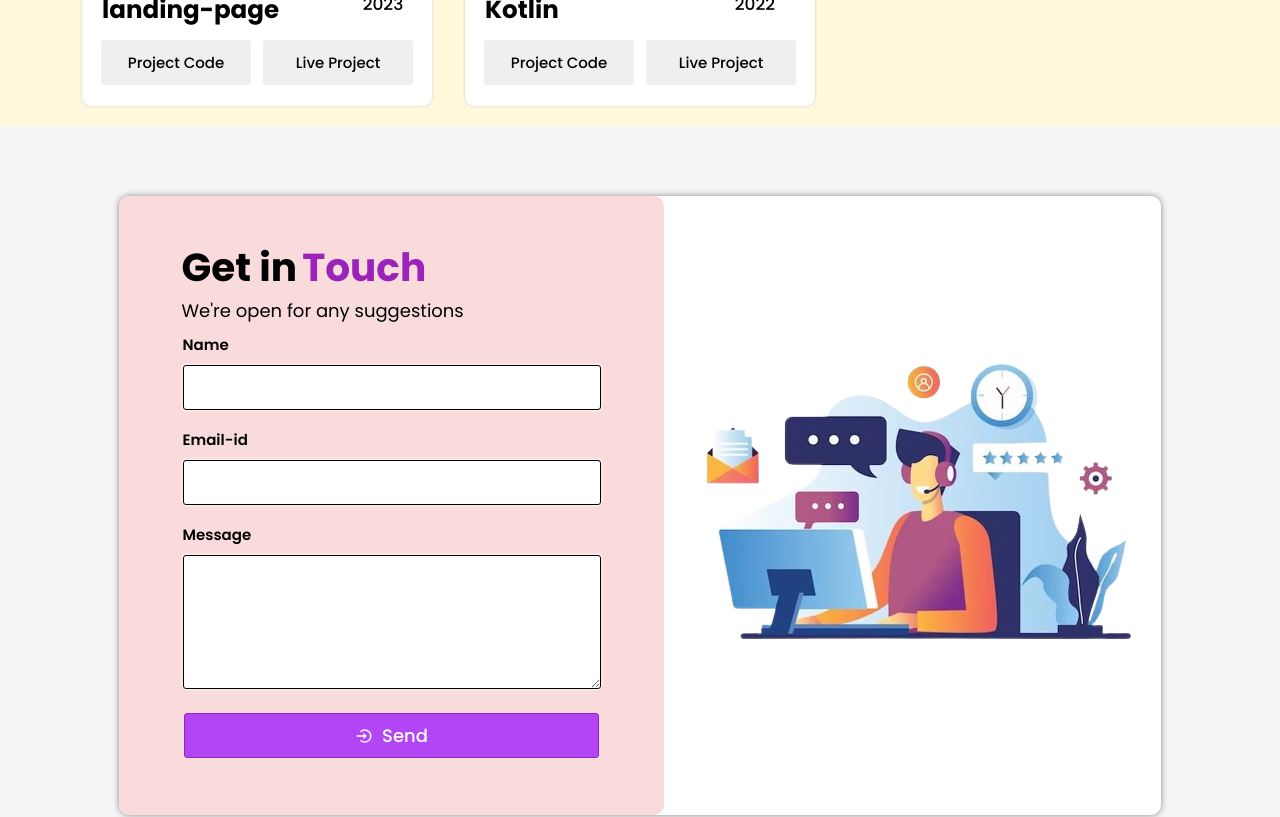
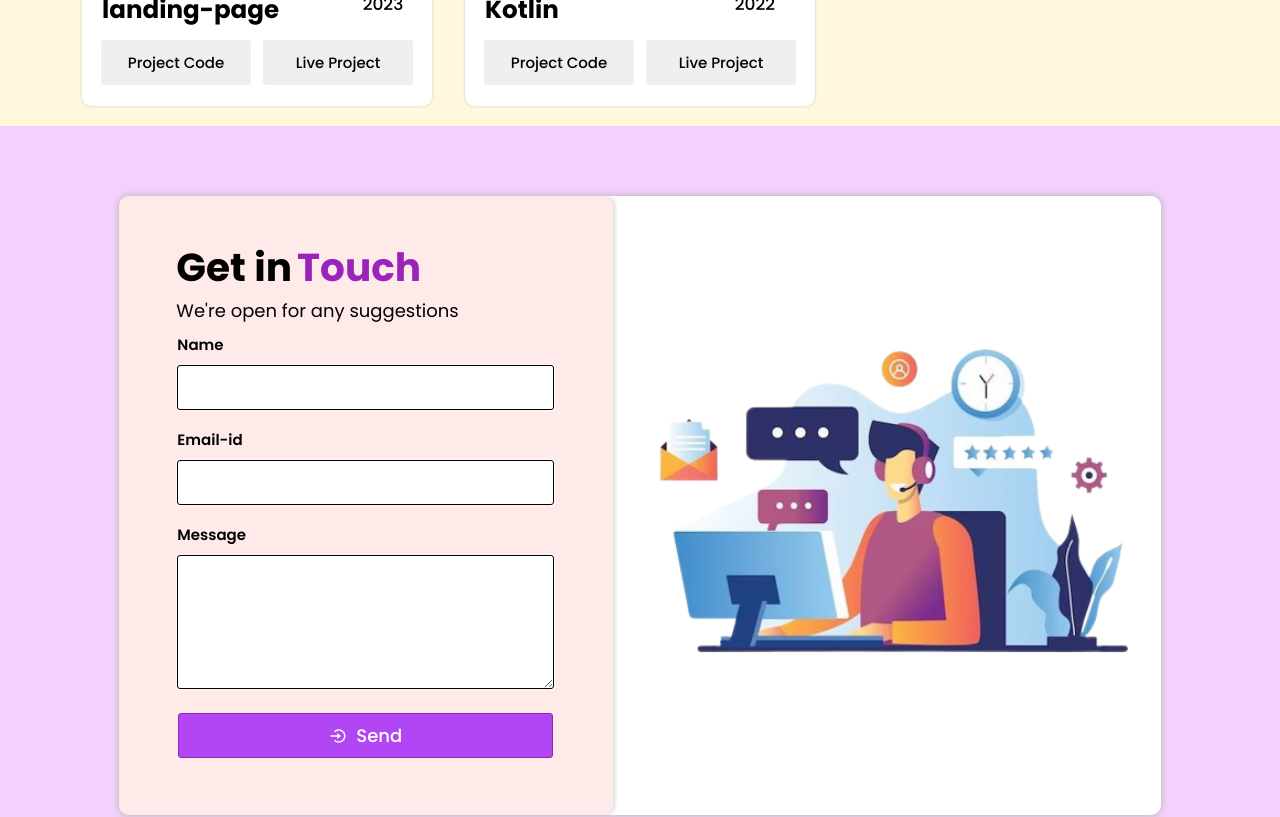
Before and after one commit to ganraj21/Portfolio-Web-Application, a React (Create React App) app: page / in a window 1280 px wide. Shown: the part 2960-3777 px from the top of the page. Built offline with nearby package versions, Linux system fonts and the light colour scheme.

Commit message:
changes in admin component

```diff
--- a/src/pages/Contact.css
+++ b/src/pages/Contact.css
@@ -1,6 +1,6 @@
 .contact_page_section {
   padding: 60px 0;
-  background: #f5f5f5;
+  background: #f4d0ff;
 }
 .contact_section {
   width: 90%;
@@ -35,7 +35,7 @@
 }
 
 .form_container_right {
-  width: 90%;
+  width: 100%;
 }
 
 .user_message_form {
@@ -120,10 +120,10 @@ input {
     padding: 70px 0;
   }
   .form_container_left {
-    background: #f3b1b175;
+    background: #ffd1d175;
     border-top-right-radius: 10px;
     border-bottom-right-radius: 10px;
-    /* box-shadow: 3px 1px 5px 0px #363636; */
+    box-shadow: 3px 0px 3px 0px #bdbdbd63;
   }
 
   .contact_container {
@@ -132,7 +132,7 @@ input {
     overflow-y: hidden;
     border-radius: 10px;
     flex-direction: row;
-    box-shadow: 0px 0px 6px #888888;
+    box-shadow: 0px 0px 6px 1px #bbbbbb;
   }
 
   .contact_section {
@@ -143,8 +143,6 @@ input {
   }
   .form_container_right {
     background-size: cover;
-    width: 590px;
-    /* height: 621px; */
   }
   .contact_data_class {
     margin: 30px 0 30px 0;
--- a/src/pages/components/AdminUser.jsx
+++ b/src/pages/components/AdminUser.jsx
@@ -1,15 +1,14 @@
 import React, { useEffect, useState } from 'react';
 import './AdminUser.css';
 import Spinner from './Spinner';
-import { useNavigate } from 'react-router-dom';
+// import { useNavigate } from 'react-router-dom';
 const AdminUser = () => {
+  const url = 'https://port-web-app.onrender.com/user-backend';
   const [apiData, setApiData] = useState([]);
-
-  const navigate = useNavigate();
+  // const navigate = useNavigate();
 
   useEffect(() => {
-    navigate('/admin/login');
-    const url = 'https://port-web-app.onrender.com/user-backend';
+    // navigate('/admin/login');
 
     if (!apiData) {
       return <Spinner />;
--- a/src/pages/components/Login.jsx
+++ b/src/pages/components/Login.jsx
@@ -5,6 +5,7 @@ import 'react-toastify/dist/ReactToastify.css';
 import './Login.css';
 
 const Login = () => {
+  // const url = 'http://localhost:5000/admin/login';
   const url = 'https://port-web-app.onrender.com/admin/login';
 
   const [admin, setAdmin] = useState({
```
